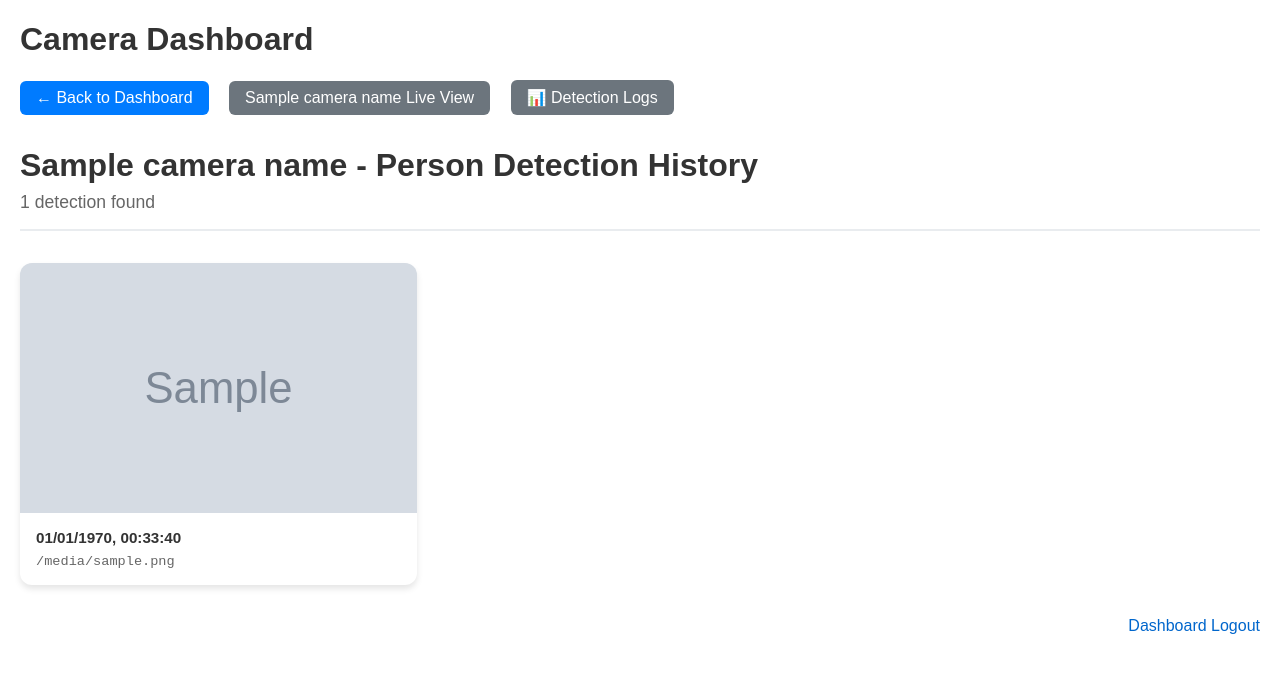
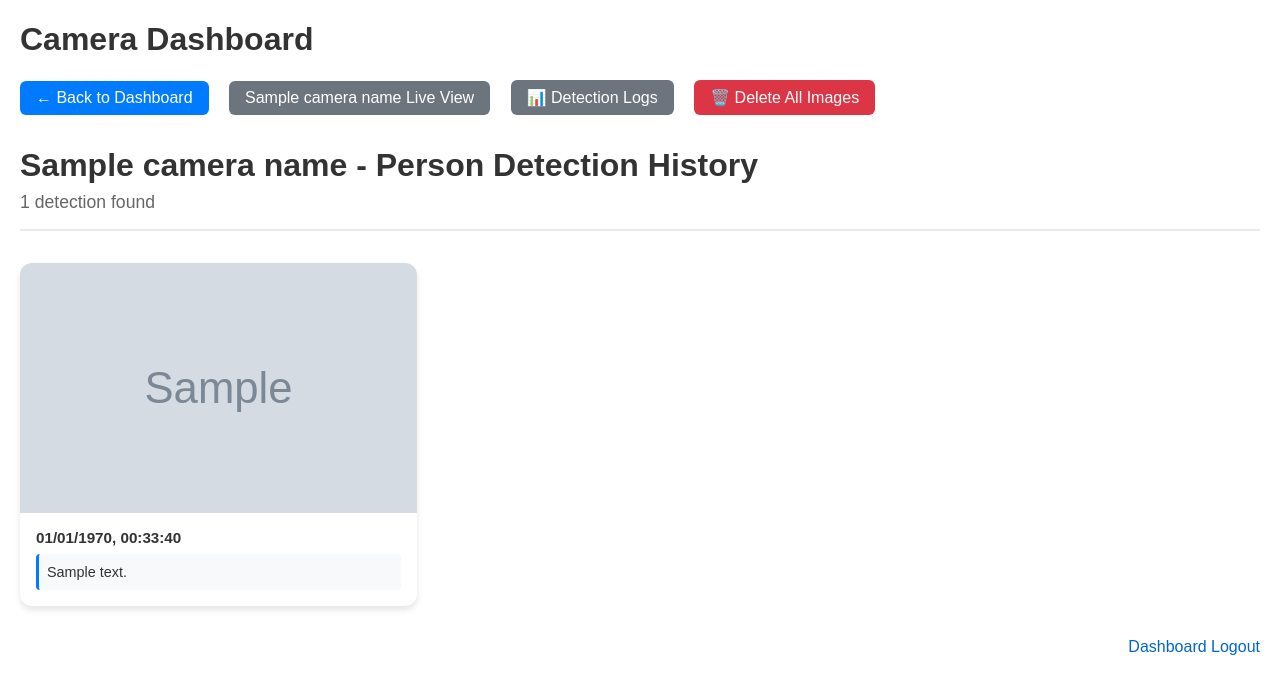
Before and after one commit to yanivnahum/cameras_dashboard, a Flask app: template templates/person_gallery.html in a window 1280 px wide. Shown: the top 694 px of the page. Run offline with Flask 3, Linux system fonts and the light colour scheme; the template is opened without the code that fills it: most values are stand-ins (such as "Sample title", 1, 10 or a date in 2020); grey boxes marked "Sample" are stand-in pictures; parts of the project's set-up code (start-up, migrations or seed data) failed here and were passed over.

Commit message:
add delete option

```diff
--- a/server.py
+++ b/server.py
@@ -1271,7 +1271,7 @@ def detect_persons_google_ai(image_bytes):
         image_bytes: The image data as bytes.
 
     Returns:
-        Tuple: (is_person_detected: bool, annotated_image_bytes: bytes)
+        Tuple: (is_person_detected: bool, annotated_image_bytes: bytes, response_text: str)
     """
 
     # save image_bytes to a file
@@ -1282,15 +1282,15 @@ def detect_persons_google_ai(image_bytes):
 
     if not api_key:
         print("ERROR: GEMINI_API_KEY environment variable not set. Cannot perform person detection.")
-        return False, image_bytes
+        return False, image_bytes, "ERROR: GEMINI_API_KEY not set"
 
     try:
         client = genai.Client(
             api_key=api_key,
         )
 
-        # model = 'gemini-2.5-flash-preview-05-20'
-        model_name = 'gemma-3-27b-it'
+        model_name = 'gemini-2.5-flash-preview-05-20'
+        #model_name = 'gemma-3-27b-it'
 
 
         file = client.files.upload(file='image.jpg')
@@ -1311,7 +1311,7 @@ def detect_persons_google_ai(image_bytes):
 
         if image is None:
             person_logger.error("Failed to decode image for annotation")
-            return False, image_bytes
+            return False, image_bytes, "ERROR: Failed to decode image"
 
         # Parse the response
         if response.text:
@@ -1355,10 +1355,10 @@ def detect_persons_google_ai(image_bytes):
             ret, buffer = cv2.imencode('.jpg', image)
             if ret:
                 annotated_image_bytes = buffer.tobytes()
-                return is_detected, annotated_image_bytes
+                return is_detected, annotated_image_bytes, answer
             else:
                 person_logger.error("Failed to encode annotated image")
-                return is_detected, image_bytes
+                return is_detected, image_bytes, answer
 
         else:
             print("Empty response from Gemini AI.")
@@ -1367,14 +1367,16 @@ def detect_persons_google_ai(image_bytes):
             ret, buffer = cv2.imencode('.jpg', image)
             if ret:
                 annotated_image_bytes = buffer.tobytes()
-                return False, annotated_image_bytes
-            return False, image_bytes
+                return False, annotated_image_bytes, "No response from AI"
+            return False, image_bytes, "No response from AI"
 
     except Exception as e:
         print(f"Error during Google AI person detection: {e}")
         # Log the full error for debugging if needed
         import traceback
         person_logger.error(f"Full traceback: {traceback.format_exc()}")
+
+        error_message = f"AI Error: {str(e)}"
 
         # Try to add error message to image
         try:
@@ -1385,11 +1387,11 @@ def detect_persons_google_ai(image_bytes):
                 cv2.putText(image, str(e)[:50], (10, 85), cv2.FONT_HERSHEY_SIMPLEX, 0.5, (0, 0, 255), 1, cv2.LINE_AA)
                 ret, buffer = cv2.imencode('.jpg', image)
                 if ret:
-                    return False, buffer.tobytes()
+                    return False, buffer.tobytes(), error_message
         except:
             pass
 
-        return False, image_bytes
+        return False, image_bytes, error_message
 
 
 def check_camera_for_persons(camera_id):
@@ -1468,7 +1470,7 @@ def check_camera_for_persons(camera_id):
             detection_start_time = time.time()
             person_logger.info(f"Running AI person detection for {camera_id}")
 
-            is_present, annotated_image_bytes = detect_persons_google_ai(image_bytes)
+            is_present, annotated_image_bytes, response_text = detect_persons_google_ai(image_bytes)
 
             detection_duration = time.time() - detection_start_time
             person_logger.info(f"AI detection completed for {camera_id} in {detection_duration:.2f}s - Result: {'PERSON DETECTED' if is_present else 'NO PERSON'}")
@@ -1546,17 +1548,24 @@ def check_camera_for_persons(camera_id):
                 unique_id = uuid.uuid4()
                 timestamp = current_datetime.strftime("%Y%m%d_%H%M%S")
                 filename = f"{PERSON_IMAGE_DIR}/{camera_id}_{timestamp}_{unique_id}.jpg"
+                response_filename = f"{PERSON_IMAGE_DIR}/{camera_id}_{timestamp}_{unique_id}.txt"
 
                 # Save the annotated image (with AI response overlay)
                 image_to_save = annotated_image_bytes
                 try:
                     with open(filename, 'wb') as f:
                         f.write(image_to_save)
+
+                    # Save the Gemini response text
+                    with open(response_filename, 'w', encoding='utf-8') as f:
+                        f.write(response_text)
+
                     state['last_image_save_time'] = current_time  # Update last save time
 
                     person_logger.info(f"💾 Saved detection image: {filename} ({len(image_to_save)} bytes) - {save_reason}")
+                    person_logger.info(f"💾 Saved AI response: {response_filename} - {response_text[:100]}{'...' if len(response_text) > 100 else ''}")
                 except IOError as e:
-                    person_logger.error(f"Failed to save detection image {filename}: {e}")
+                    person_logger.error(f"Failed to save detection files {filename}: {e}")
 
             # FIXED: Log statistics with correct calculations - always show current totals when person is present
             if is_present:
@@ -1701,11 +1710,25 @@ def person_gallery(camera_id):
                         # Parse timestamp: YYYYMMDD_HHMMSS
                         timestamp = datetime.datetime.strptime(f"{date_str}_{time_str}", "%Y%m%d_%H%M%S")
 
+                        # Try to read the corresponding response text file
+                        response_text = "Response not available"
+                        response_filename = filename.replace('.jpg', '.txt')
+                        response_file_path = os.path.join(PERSON_IMAGE_DIR, response_filename)
+
+                        try:
+                            if os.path.exists(response_file_path):
+                                with open(response_file_path, 'r', encoding='utf-8') as f:
+                                    response_text = f.read().strip()
+                        except Exception as e:
+                            print(f"Error reading response file {response_filename}: {e}")
+                            response_text = "Error reading response"
+
                         images.append({
                             'filename': filename,
                             'timestamp': timestamp,
                             'unix_timestamp': int(timestamp.timestamp()),  # Add Unix timestamp for JS
-                            'formatted_time': timestamp.strftime("%Y-%m-%d %H:%M:%S")  # Keep for fallback
+                            'formatted_time': timestamp.strftime("%Y-%m-%d %H:%M:%S"),  # Keep for fallback
+                            'response_text': response_text
                         })
                 except (ValueError, IndexError) as e:
                     print(f"Error parsing timestamp from {filename}: {e}")
@@ -1714,7 +1737,8 @@ def person_gallery(camera_id):
                         'filename': filename,
                         'timestamp': None,
                         'unix_timestamp': None,
-                        'formatted_time': 'Unknown'
+                        'formatted_time': 'Unknown',
+                        'response_text': 'Response not available'
                     })
         except OSError as e:
             print(f"Error reading detected persons directory: {e}")
@@ -1795,6 +1819,59 @@ def person_detection_logs():
                          current_states=current_states,
                          server_timezone_offset=server_timezone_offset)
 
+@app.route('/detected-persons/<camera_id>/delete-all', methods=['POST'])
+@login_required
+def delete_all_person_images(camera_id):
+    """Delete all detected person images for a specific camera"""
+    global cameras
+
+    # Verify camera exists
+    if camera_id not in cameras:
+        cameras = scan_for_cameras()
+        if camera_id not in cameras:
+            return {"error": "Camera not found"}, 404
+
+    if not os.path.exists(PERSON_IMAGE_DIR):
+        return {"success": True, "message": "No images to delete", "deleted_count": 0}
+
+    try:
+        all_files = os.listdir(PERSON_IMAGE_DIR)
+        # Filter files for this camera (both .jpg and .txt files)
+        camera_files = [f for f in all_files if f.startswith(f"{camera_id}_")]
+
+        deleted_count = 0
+        errors = []
+
+        for filename in camera_files:
+            file_path = os.path.join(PERSON_IMAGE_DIR, filename)
+            try:
+                if os.path.isfile(file_path):
+                    os.remove(file_path)
+                    deleted_count += 1
+                    person_logger.info(f"Deleted detection file: {filename} (requested by {session['username']})")
+            except OSError as e:
+                error_msg = f"Failed to delete {filename}: {str(e)}"
+                errors.append(error_msg)
+                person_logger.error(error_msg)
+
+        if errors:
+            return {
+                "success": False,
+                "message": f"Deleted {deleted_count} files, but encountered {len(errors)} errors",
+                "deleted_count": deleted_count,
+                "errors": errors
+            }, 207  # Multi-status
+        else:
+            return {
+                "success": True,
+                "message": f"Successfully deleted {deleted_count} files",
+                "deleted_count": deleted_count
+            }
+
+    except OSError as e:
+        person_logger.error(f"Error accessing detection directory: {e}")
+        return {"error": f"Error accessing detection directory: {str(e)}"}, 500
+
 # --- End Person Detection Logic ---
 
 if __name__ == '__main__':
--- a/templates/person_gallery.html
+++ b/templates/person_gallery.html
@@ -70,11 +70,17 @@
         font-size: 0.95rem;
     }
 
-    .image-filename {
-        color: #666;
-        font-size: 0.85rem;
-        font-family: 'Courier New', monospace;
-        word-break: break-all;
+    .image-response {
+        color: #333;
+        font-size: 0.9rem;
+        line-height: 1.4;
+        background: #f8f9fa;
+        padding: 0.5rem;
+        border-radius: 4px;
+        border-left: 3px solid #007bff;
+        margin-top: 0.5rem;
+        white-space: pre-wrap;
+        word-wrap: break-word;
     }
 
     .no-images {
@@ -119,6 +125,21 @@
 
     .nav-link.secondary:hover {
         background: #545b62;
+    }
+
+    .nav-link.danger {
+        background: #dc3545;
+    }
+
+    .nav-link.danger:hover {
+        background: #c82333;
+    }
+
+    .nav-link.disabled {
+        background: #6c757d;
+        opacity: 0.6;
+        cursor: not-allowed;
+        pointer-events: none;
     }
 
     .modal {
@@ -183,6 +204,11 @@
     <a href="{{ url_for('home') }}" class="nav-link">← Back to Dashboard</a>
     <a href="{{ url_for('view_camera', camera_id=camera_id) }}" class="nav-link secondary">{{ camera_name }} Live View</a>
     <a href="{{ url_for('person_detection_logs') }}" class="nav-link secondary">📊 Detection Logs</a>
+    {% if image_count > 0 %}
+        <a href="javascript:void(0);" onclick="confirmDeleteAll()" class="nav-link danger" id="delete-all-btn">🗑️ Delete All Images</a>
+    {% else %}
+        <span class="nav-link disabled">🗑️ Delete All Images</span>
+    {% endif %}
 </div>
 
 <div class="gallery-header">
@@ -217,7 +243,7 @@
                         {{ image.formatted_time }}
                     {% endif %}
                 </div>
-                <div class="image-filename">{{ image.filename }}</div>
+                <div class="image-response">{{ image.response_text }}</div>
             </div>
         </div>
         {% endfor %}
@@ -339,6 +365,63 @@ document.addEventListener('DOMContentLoaded', function() {
         console.log('Person gallery will auto-refresh every 5 minutes to show new detections.');
     }
 });
+
+// Delete all images functionality
+function confirmDeleteAll() {
+    const imageCount = {{ image_count }};
+    const cameraName = "{{ camera_name }}";
+
+    if (imageCount === 0) {
+        alert('No images to delete.');
+        return;
+    }
+
+    const message = `Are you sure you want to delete ALL ${imageCount} person detection image${imageCount !== 1 ? 's' : ''} for ${cameraName}?\n\nThis action cannot be undone.`;
+
+    if (confirm(message)) {
+        deleteAllImages();
+    }
+}
+
+function deleteAllImages() {
+    const deleteBtn = document.getElementById('delete-all-btn');
+    const originalText = deleteBtn.textContent;
+
+    // Disable button and show loading state
+    deleteBtn.textContent = '⏳ Deleting...';
+    deleteBtn.classList.add('disabled');
+    deleteBtn.removeAttribute('onclick');
+
+    // Make the delete request
+    fetch('/detected-persons/{{ camera_id }}/delete-all', {
+        method: 'POST',
+        headers: {
+            'Content-Type': 'application/json',
+        }
+    })
+    .then(response => response.json())
+    .then(data => {
+        if (data.success) {
+            alert(`Successfully deleted ${data.deleted_count} file${data.deleted_count !== 1 ? 's' : ''}!`);
+            // Reload the page to show the empty gallery
+            location.reload();
+        } else {
+            alert(`Error: ${data.message || 'Failed to delete images'}`);
+            // Restore button state
+            deleteBtn.textContent = originalText;
+            deleteBtn.classList.remove('disabled');
+            deleteBtn.setAttribute('onclick', 'confirmDeleteAll()');
+        }
+    })
+    .catch(error => {
+        console.error('Error deleting images:', error);
+        alert('Error deleting images. Please try again.');
+        // Restore button state
+        deleteBtn.textContent = originalText;
+        deleteBtn.classList.remove('disabled');
+        deleteBtn.setAttribute('onclick', 'confirmDeleteAll()');
+    });
+}
 </script>
 </div> <!-- Close gallery-container -->
 {% endblock %}
```
